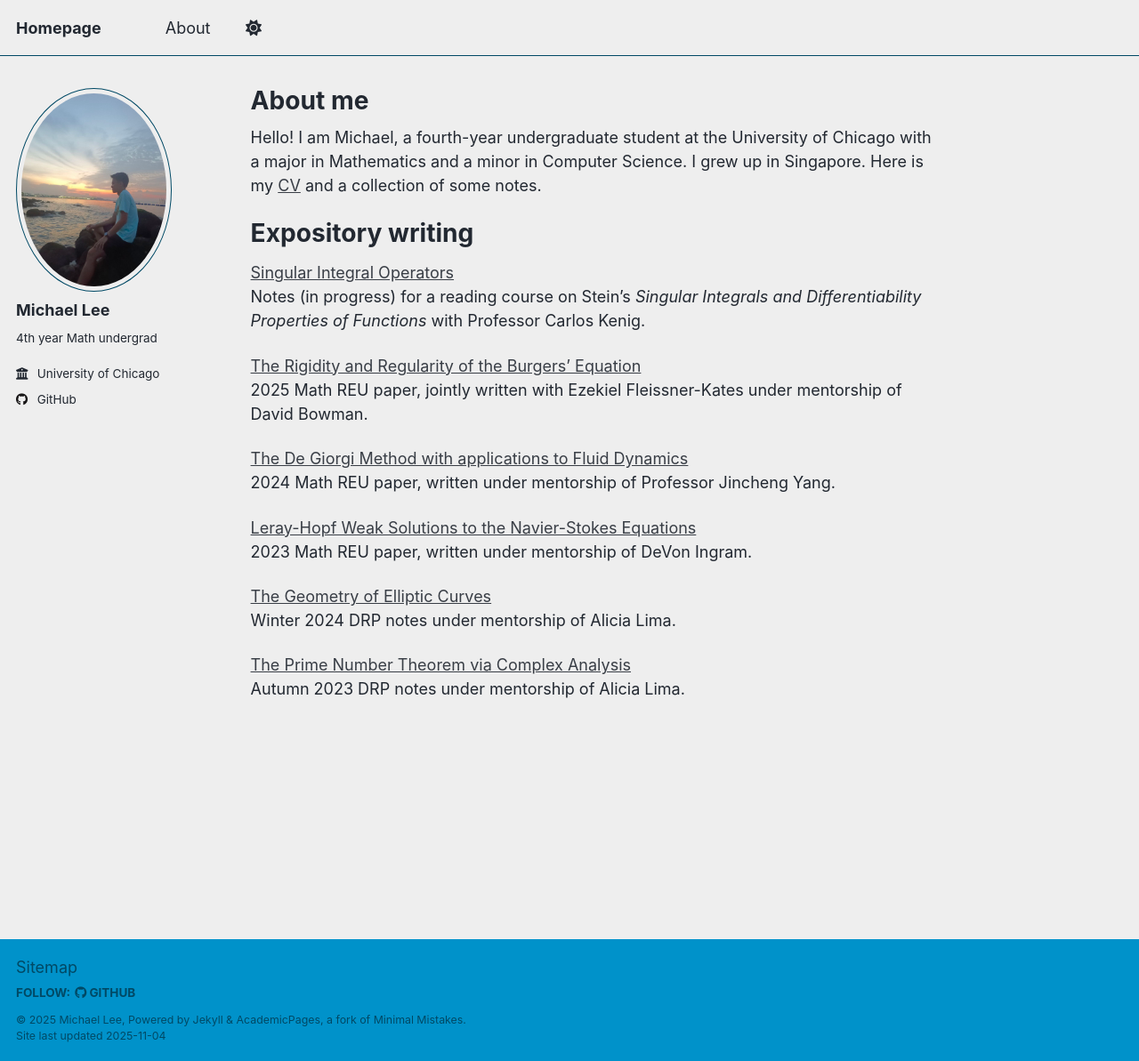
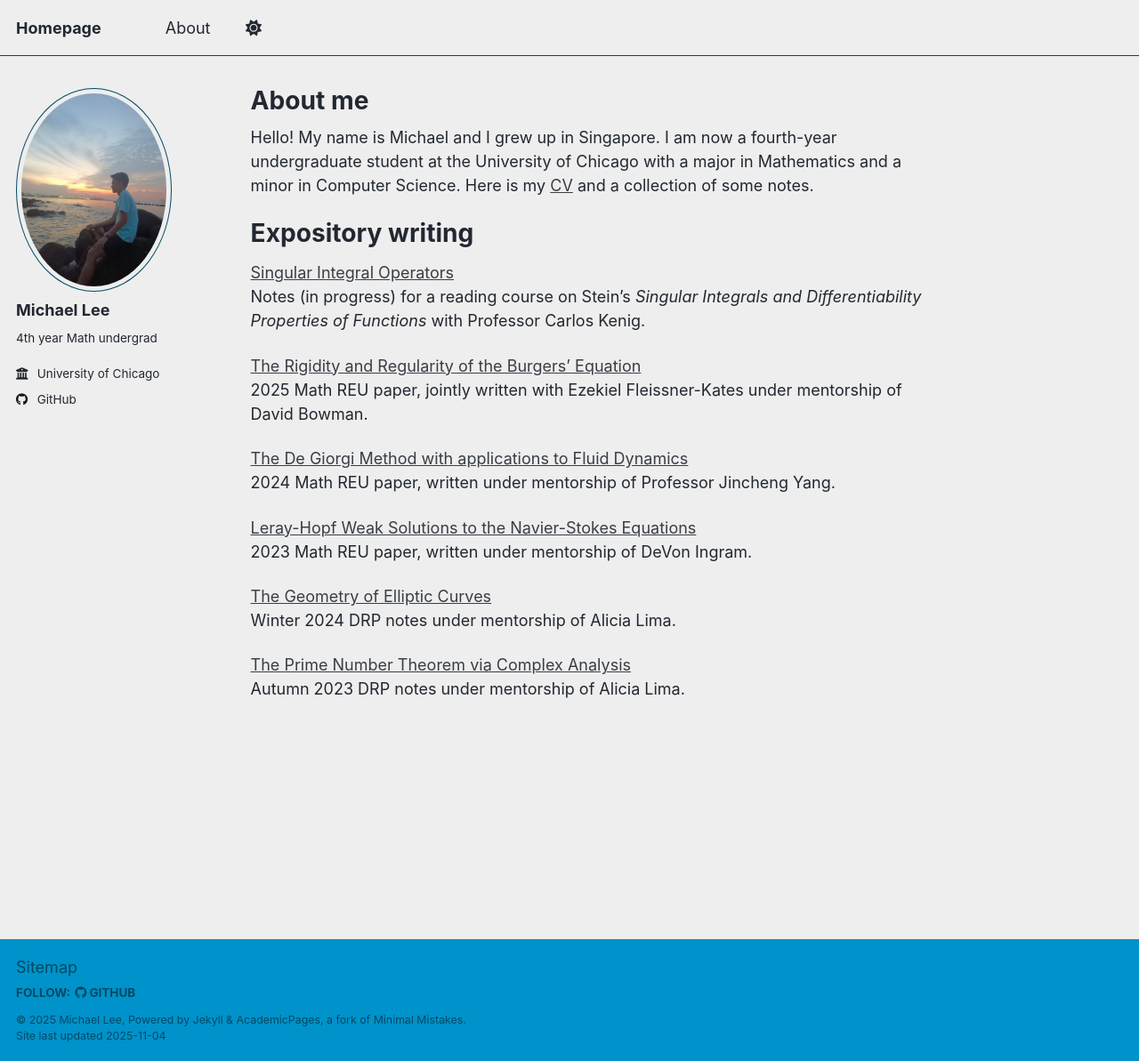
Before and after one commit to leemichaeljh/leemichaeljh.github.io, a Jekyll site: the page built from _pages/about.md, in a window 1280 px wide and 1193 px high. Shown: the whole window at 89% size. Built offline with Jekyll 4.4.1, drawn with Linux system fonts in a browser that asks for light colours; a script that is not in the unit is left out.

Commit message:
Reorder introduction for clarity

```diff
--- a/_pages/about.md
+++ b/_pages/about.md
@@ -7,7 +7,7 @@ redirect_from:
   - /about.html
 ---
 
-Hello! I am Michael, a fourth-year undergraduate student at the University of Chicago with a major in Mathematics and a minor in Computer Science. I grew up in Singapore. Here is my [CV](files/cv.pdf) and a collection of some notes.
+Hello! My name is Michael and I grew up in Singapore. I am now a fourth-year undergraduate student at the University of Chicago with a major in Mathematics and a minor in Computer Science. Here is my [CV](files/cv.pdf) and a collection of some notes.
 
 Expository writing
 ======
```
